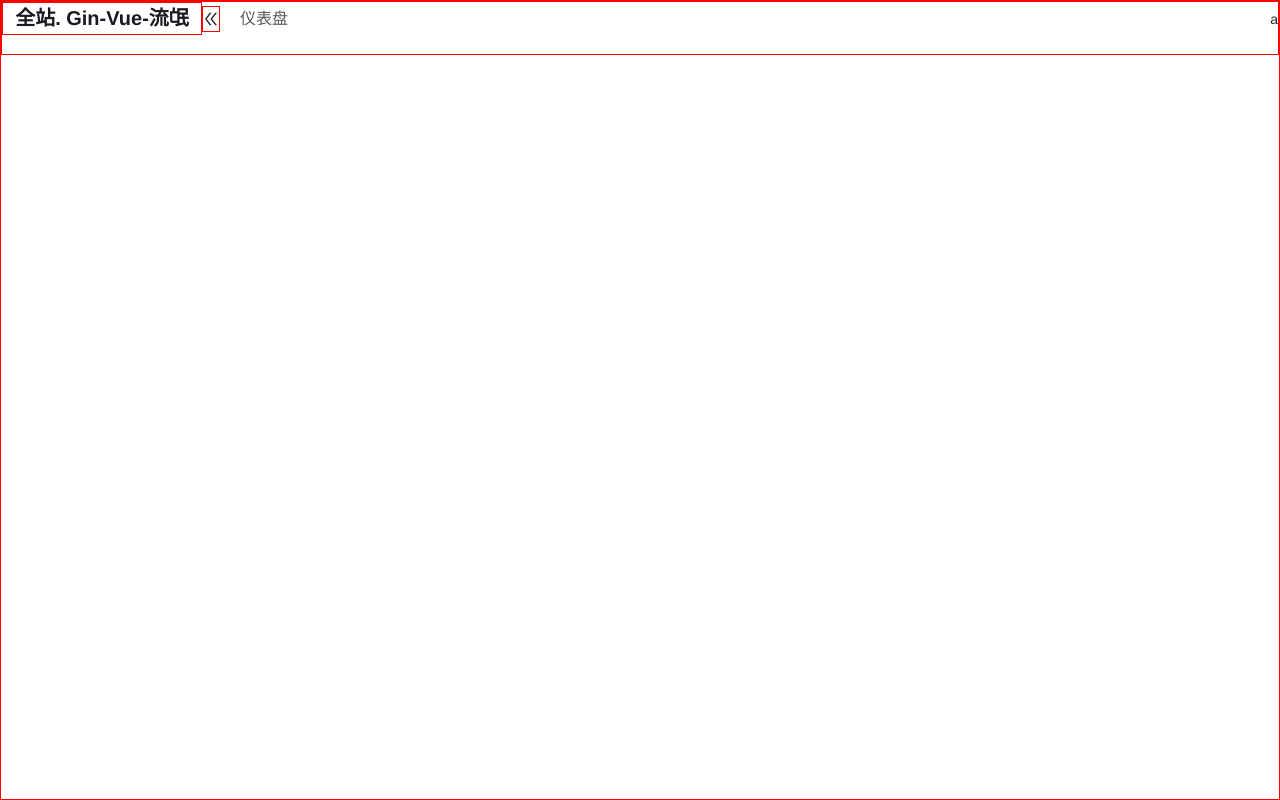
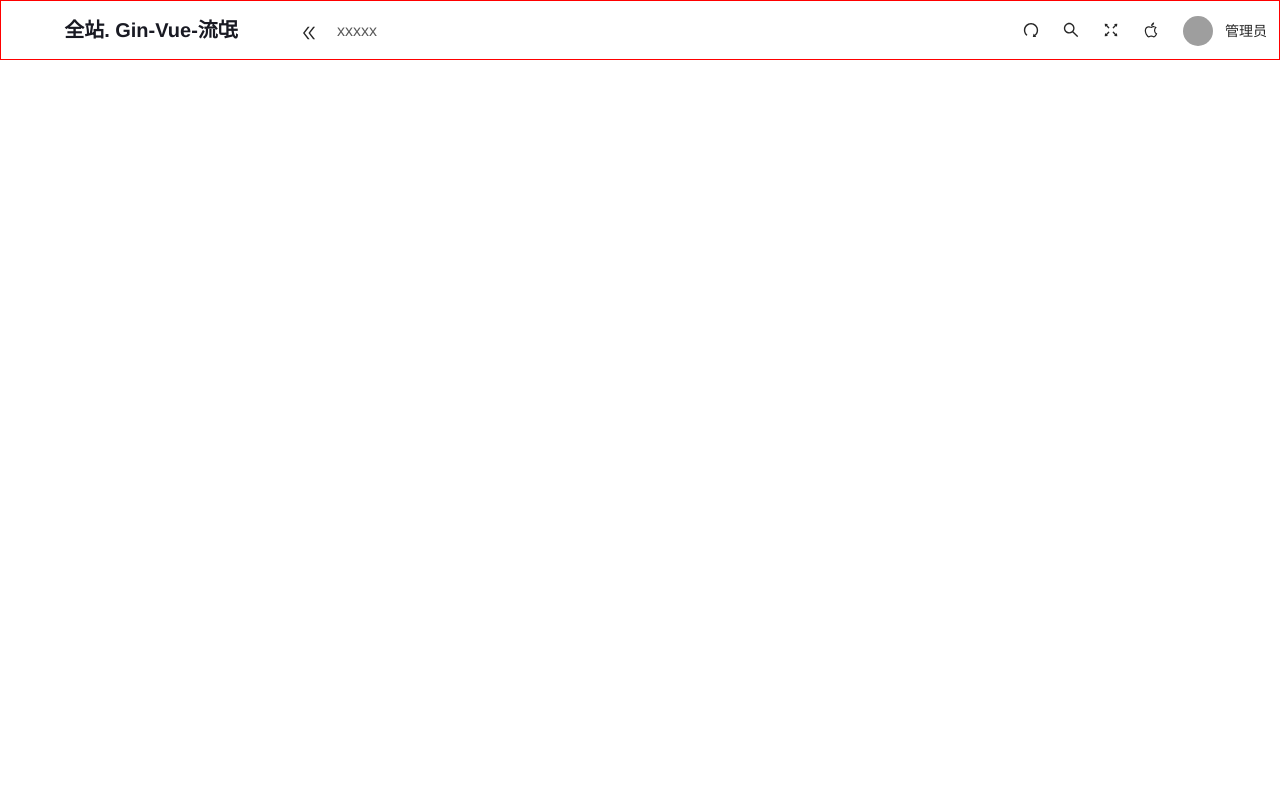
Before and after one commit to Sgxj-nb/Vue3.0, a Vue app in the folder main/: page /login in a window 1280 px wide. Built offline with nearby package versions, Linux system fonts and the light colour scheme; sample sign-in values are in the browser's storage; grey boxes are pictures that could not be loaded.

Commit message:
代码提交

```diff
--- a/main/src/App.vue
+++ b/main/src/App.vue
@@ -4,4 +4,4 @@
   <router-view></router-view>
 </template>
 
-<style scoped></style>
+<style></style>
--- a/main/src/page/index.vue
+++ b/main/src/page/index.vue
@@ -1,8 +1,28 @@
 <script setup lang="ts">
 import { ref } from "vue";
+import RedoOutlined from "@ant-design/icons-vue/RedoOutlined";
 import DoubleLeftOutlined from "@ant-design/icons-vue/DoubleLeftOutlined";
+import SearchOutlined from "@ant-design/icons-vue/SearchOutlined";
+import FullscreenOutlined from "@ant-design/icons-vue/FullscreenOutlined";
+import AppleOutlined from "@ant-design/icons-vue/AppleOutlined";
+
 import { storeToRefs } from "pinia";
 import { userConten } from "@/pinia/index";
+import { Tree } from "@/tools/tools";
+let img: string = "https://qmplusimg.henrongyi.top/gva_header.jpg";
+
+// function hanshu() {
+//   let data = [
+//     { id: 4, title: "节点4", parent_id: 3 },
+//     { id: 5, title: "节点5", parent_id: 4 },
+//     { id: 6, title: "节点6", parent_id: 2 },
+//     { id: 1, title: "节点1", parent_id: 0 },
+//     { id: 2, title: "节点2", parent_id: 0 },
+//     { id: 3, title: "节点3", parent_id: 2 },
+//   ];
+//   Tree(data);
+// }
+// hanshu();
 const { userObject } = storeToRefs(userConten());
 </script>
 
@@ -26,21 +46,148 @@ const { userObject } = storeToRefs(userConten());
                       "
                     />
                   </div>
-                  <div>仪表盘</div>
+                  <div>{{ "xxxxx" }}</div>
                 </div>
               </div>
-              <div>a</div>
+              <div>
+                <div class="page-right">
+                  <div>
+                    <redo-outlined
+                      style="
+                        font-family: gvaIcon !important;
+                        font-size: 16px;
+                        font-style: normal;
+                        font-weight: 800;
+                        -webkit-font-smoothing: antialiased;
+                      "
+                    />
+                  </div>
+                  <div>
+                    <search-outlined
+                      style="
+                        font-family: gvaIcon !important;
+                        font-size: 16px;
+                        font-style: normal;
+                        font-weight: 800;
+                        -webkit-font-smoothing: antialiased;
+                      "
+                    />
+                  </div>
+                  <div>
+                    <fullscreen-outlined
+                      style="
+                        font-family: gvaIcon !important;
+                        font-size: 16px;
+                        font-style: normal;
+                        font-weight: 800;
+                        -webkit-font-smoothing: antialiased;
+                      "
+                    />
+                  </div>
+                  <div>
+                    <apple-outlined
+                      style="
+                        font-family: gvaIcon !important;
+                        font-size: 16px;
+                        font-style: normal;
+                        font-weight: 800;
+                        -webkit-font-smoothing: antialiased;
+                      "
+                    />
+                  </div>
+                  <div><img :src="img" alt="" /></div>
+                  <div>管理员</div>
+                </div>
+              </div>
             </div>
           </div>
         </header>
       </div>
     </div>
+    <section>
+      <div class="page-section">
+        <div class="page-info-right">
+          <div class="page-content-left">
+            <div class="page-concat">
+              <div class="page-scrollbar">
+                <div class="page-root">
+                  <div>asdsadsadsadsad</div>
+                </div>
+              </div>
+            </div>
+          </div>
+        </div>
+      </div>
+    </section>
   </div>
 </template>
 
 <style scoped>
+.page-root {
+  margin: 0;
+  padding-right: 0;
+  position: relative;
+  list-style: none;
+  border-right-width: 0 !important;
+  border-right: 1px solid red;
+}
+.page-scrollbar {
+  overflow: scroll;
+  height: 100%;
+  margin-bottom: -17px;
+  overflow: hidden !important;
+}
+.page-concat {
+  height: calc(100% - 40px);
+}
+.page-section {
+  width: 100%;
+  height: 100%;
+  overflow-y: hidden;
+}
+.page-info-right {
+  height: 100%;
+  position: relative;
+  padding-left: 224px;
+}
+.page-content-left {
+  position: absolute;
+  z-index: 2;
+  width: 224px;
+  height: 100%;
+  top: 0;
+  left: 0;
+  background-color: red;
+  border: 1px solid red;
+}
+.page-itemIcon {
+  overflow: hidden;
+  height: 35px;
+  width: 220px;
+  outline: 1px solid #333;
+  text-align: right;
+}
+.page-right > div:nth-child(5) {
+  margin: 0px 0px 0px 12px !important;
+}
+.page-right > div {
+  margin: 0 12px;
+  cursor: pointer;
+}
+.page-right > div:nth-child(5) img {
+  width: 30px;
+  height: 30px;
+}
+.page-right > div:nth-child(5) {
+  overflow: hidden;
+  border-radius: 50%;
+}
+.page-right {
+  align-items: center;
+  display: flex;
+}
 .page-copy > div:nth-child(1) {
-  border: 1px solid red;
+  padding-top: 5px;
 }
 .page-copy > div:nth-child(2) {
   font-size: 16px;
@@ -55,8 +202,7 @@ const { userObject } = storeToRefs(userConten());
   color: rgb(25, 26, 35);
   font-weight: 600;
   font-size: 20px;
-  width: 200px;
-  border: 1px solid red;
+  width: 300px;
   text-align: center;
 }
 .page-name {
@@ -64,12 +210,13 @@ const { userObject } = storeToRefs(userConten());
   align-items: center;
 }
 .page-info {
+  padding-top: 14px;
   display: flex;
   justify-content: space-between;
   align-items: center;
 }
 .page-heder {
-  height: 54px;
+  height: 60px;
   top: 0;
   left: 0;
   width: 100%;
@@ -78,7 +225,7 @@ const { userObject } = storeToRefs(userConten());
   background-color: #fff;
 }
 .page {
-  border: 1px solid red;
+  /* border: 1px solid red; */
   min-height: 100vh;
   box-sizing: border-box;
   overflow: auto;
--- a/main/src/page/login.vue
+++ b/main/src/page/login.vue
@@ -5,7 +5,7 @@ import { getImageUrl } from "../tools/image";
 let bodyImage: string = getImageUrl("download.jpg");
 let contentImage: string = getImageUrl("peple.svg");
 const appContext = getCurrentInstance();
-
+let a = Object.assign;
 function add(): void {
   console.log(appContext);
 }
@@ -82,7 +82,6 @@ function add(): void {
   overflow: hidden;
 }
 .page-concent {
-  /* 16612352169155664 */
   min-width: 1100px;
   box-sizing: border-box;
 }
--- a/main/src/style.css
+++ b/main/src/style.css
@@ -1,6 +1,7 @@
-body {
-  margin: 0px;
-  padding: 0px;
+body,
+html {
+  margin: 0;
+  padding: 0;
   font-weight: 400 !important;
   font-family: Helvetica Neue, Helvetica, PingFang SC, Hiragino Sans GB,
     Microsoft YaHei, \5fae\8f6f\96c5\9ed1, Arial, sans-serif;
--- /dev/null
+++ b/main/src/tools/tools.ts
@@ -0,0 +1,19 @@
+// 获取每月的一号
+export function Time(): string {
+  return new Date().getFullYear() + '-' + Number(new Date().getMonth() + 1).toString().padStart(2, '0') + '-' + '01'
+}
+
+// 获取当月的前一天的日期
+export function TimeInfo(): string {
+  var day1 = new Date();
+  day1.setTime(day1.getTime() - 24 * 60 * 60 * 1000);
+  return day1.getFullYear() + "-" + (Number(new Date().getMonth() + 1).toString().padStart(2, '0')) + "-" + (Number(day1.getDate()).toString().padStart(2, '0'));
+}
+
+// type list = {}
+// // 树状转换
+// export function Tree(data) {
+//   const res = []
+//   const iMap = data.reduce((obj, item) => Object.assign(obj, { [item.id]: { ...item, children: [] } }), {})
+//   // console.log(iMap);
+// }
```
